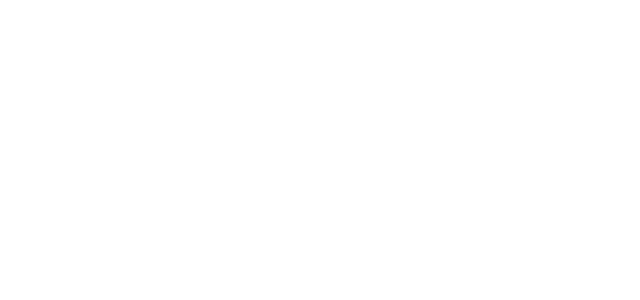
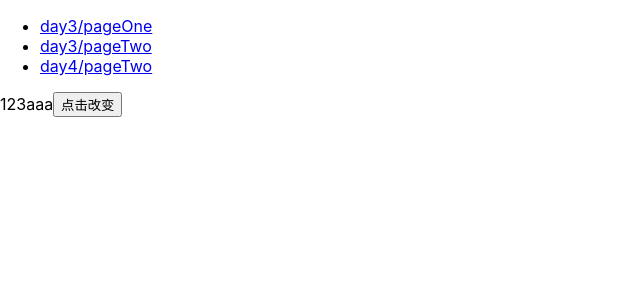
Before and after one commit to zhaoyuanmeng/react-demo, a React (Vite) app: page /day4/pageOne in a window 1280 px wide. Before the commit this address had no page. Shown: the top 300 px of the page, without its empty margins (0-640 px from the left). Built offline with nearby package versions, Linux system fonts and the light colour scheme.

Commit message:
chore: 更新文件位置以及配置

```diff
--- a/src/day3/main.tsx
+++ b/src/day3/main.tsx
@@ -5,10 +5,13 @@
       <nav>
         <ul>
           <li>
-            <Link to="/pageOne">pageOne</Link>
+            <Link to="/day3/pageOne">day3/pageOne</Link>
           </li>
           <li>
-            <Link to="/pageTwo">pageTwo</Link>
+            <Link to="/day3/pageTwo">day3/pageTwo</Link>
+          </li>
+          <li>
+            <Link to="/day4/pageOne">day4/pageTwo</Link>
           </li>
         </ul>
       </nav>
--- a/vite.config.ts
+++ b/vite.config.ts
@@ -1,7 +1,28 @@
-import { defineConfig } from 'vite'
-import react from '@vitejs/plugin-react'
+import { defineConfig } from "vite";
+import react from "@vitejs/plugin-react";
+import path from "path";
 
 // https://vitejs.dev/config/
 export default defineConfig({
-  plugins: [react()]
-})
+  plugins: [react()],
+  resolve: {
+    alias: [
+      {
+        find: "@",
+        replacement: path.resolve(__dirname, "src"),
+      },
+      {
+        find: "vv",
+        replacement: path.resolve(__dirname, "src/views"),
+      },
+      {
+        find: "api",
+        replacement: path.resolve(__dirname, "src/api"),
+      },
+      {
+        find: "cc",
+        replacement: path.resolve(__dirname, "src/components"),
+      },
+    ],
+  },
+});
```
Also changed, not shown: src/day4/pageOne.tsx (+11 -10 lines), src/route/router.tsx (+12 -6 lines), tsconfig.json (+9 -3 lines), tsconfig.node.json (deleted, +0 -8 lines), 1 other file (tests, documents, lock files or other folders).
